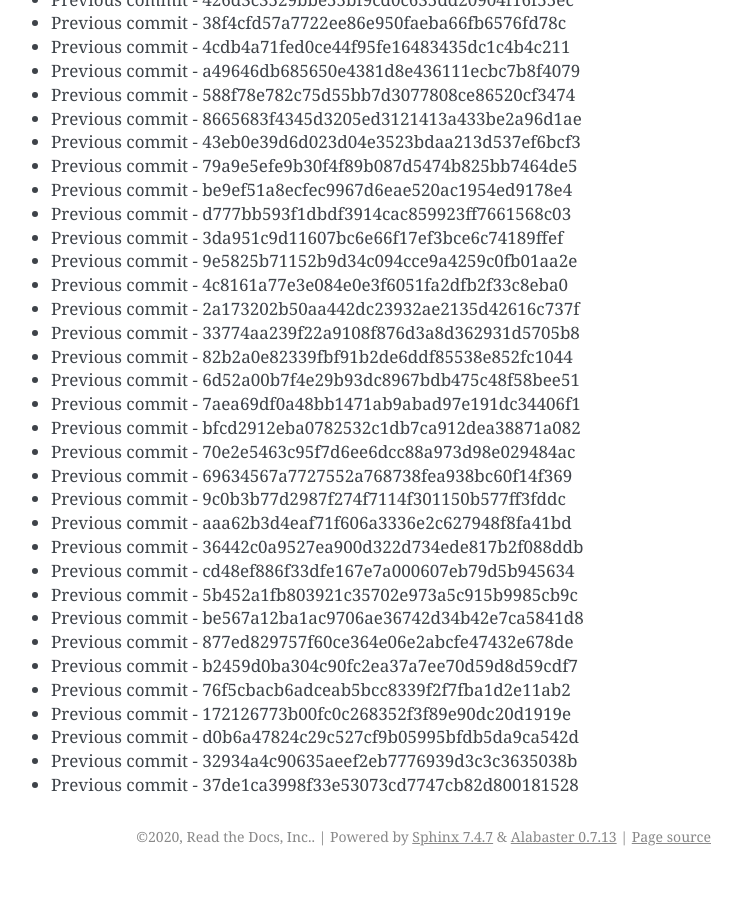
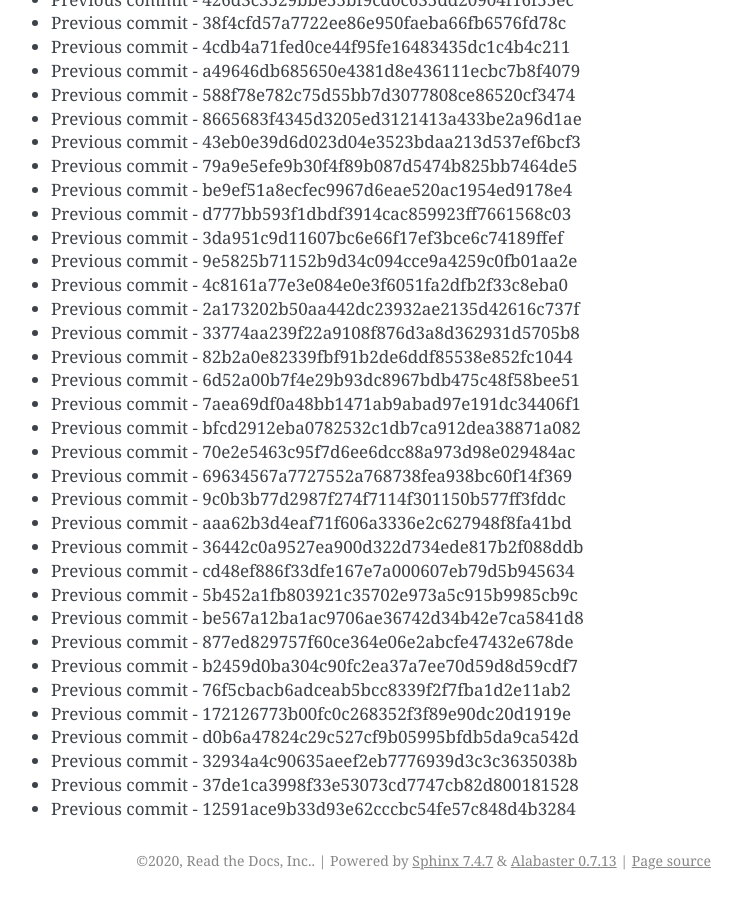
Before and after one commit to readthedocs/rtd-git-stresstest, a Sphinx documentation site: the page built from docs/updates.rst, in a window 1280 px wide and 900 px high, scrolled down 33210 px. Shown: the whole window, without its empty margins (399-1141 px from the left). Built offline with Sphinx 7.4.7, drawn with Linux system fonts in a browser that asks for light colours; before the commit the page ends 34086 px from its top, so only the background shows below that.

Commit message:
Generating commit from previous: 12591ace9b33d93e62cccbc54fe57c848d4b3284

```diff
--- a/docs/updates.rst
+++ b/docs/updates.rst
@@ -1427,3 +1427,4 @@ It can be tested for any performance characteristics.
 * Previous commit - d0b6a47824c29c527cf9b05995bfdb5da9ca542d
 * Previous commit - 32934a4c90635aeef2eb7776939d3c3c3635038b
 * Previous commit - 37de1ca3998f33e53073cd7747cb82d800181528
+* Previous commit - 12591ace9b33d93e62cccbc54fe57c848d4b3284
```
